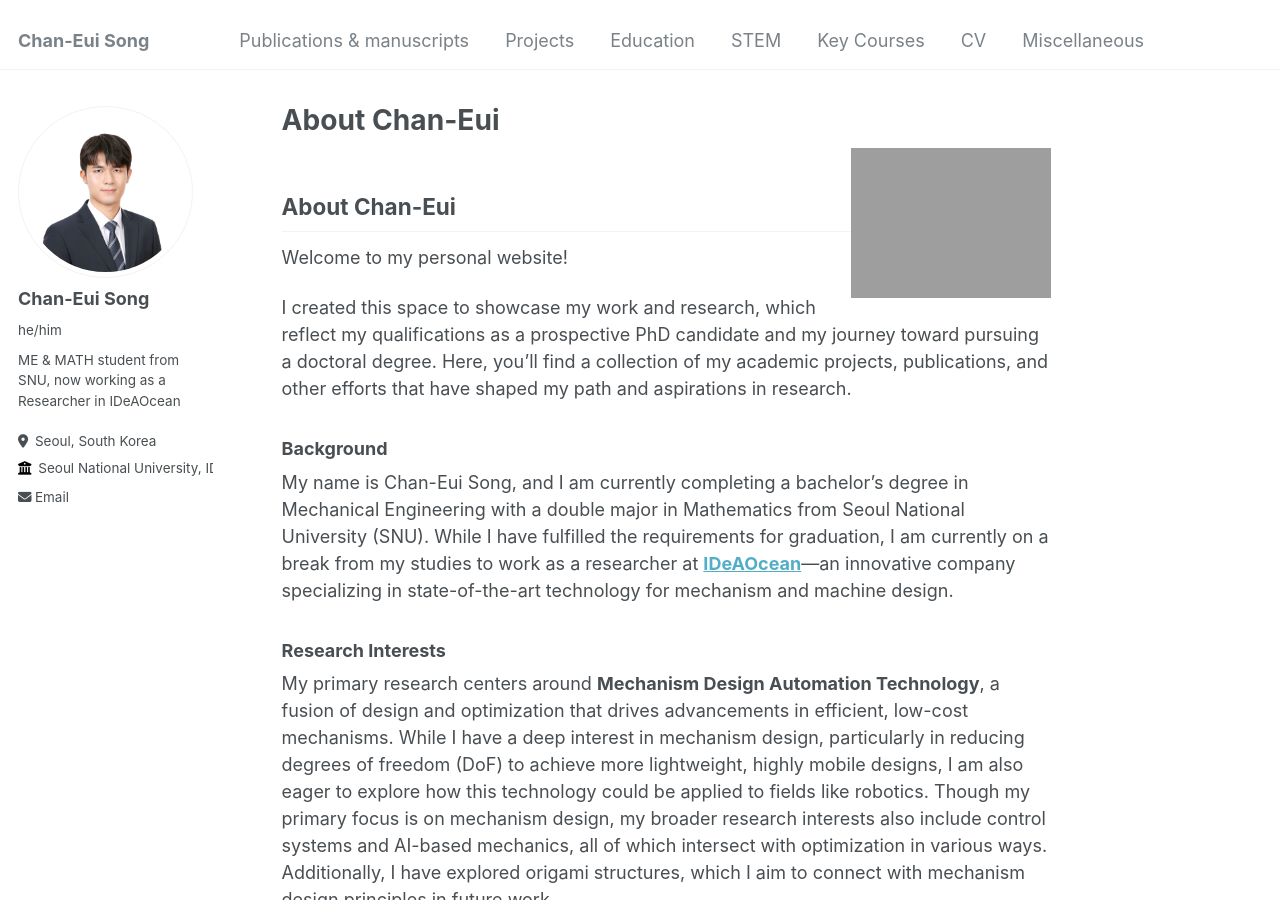
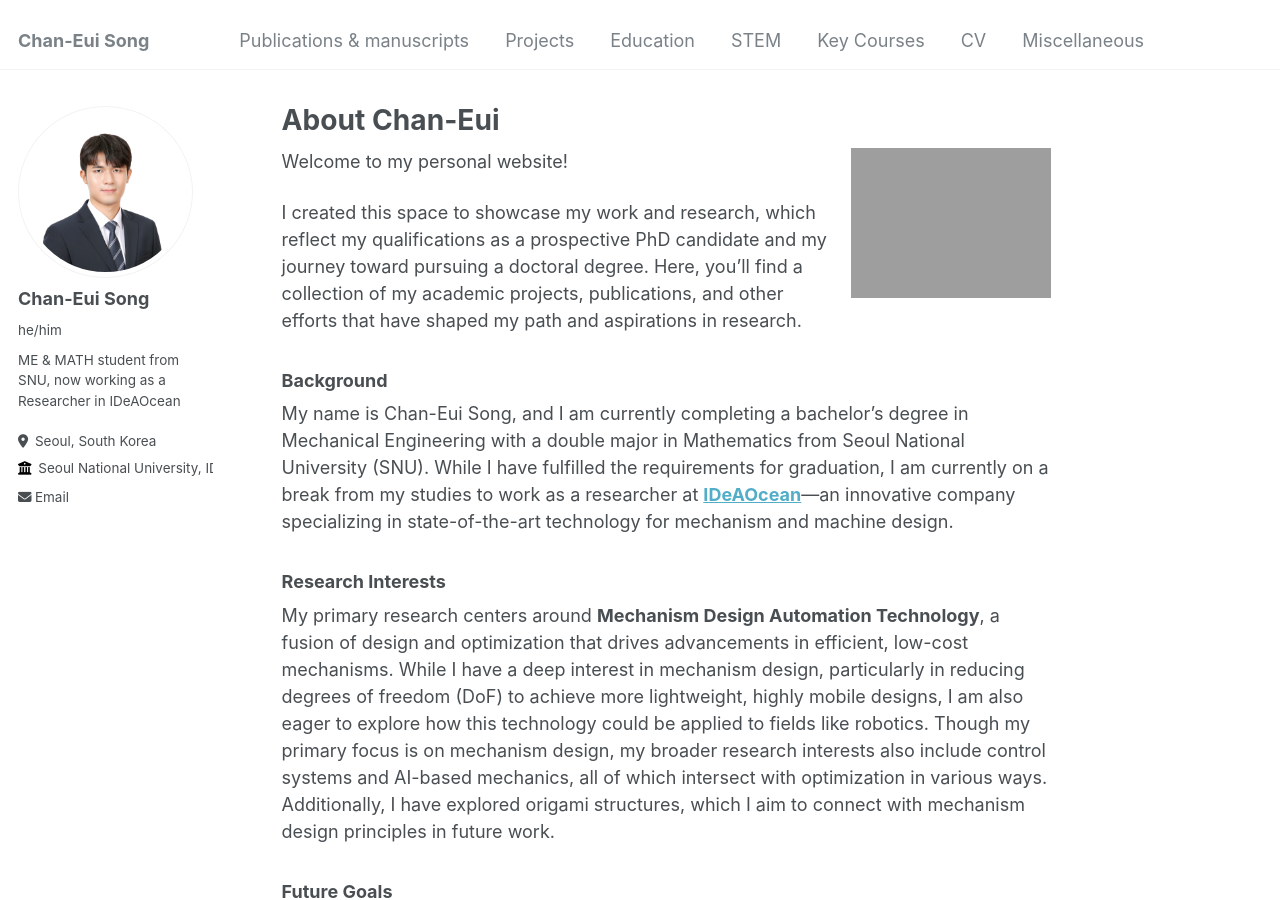
Before and after one commit to cksdml1014/chanisong, a Jekyll site: the page built from _pages/about.md, in a window 1280 px wide and 900 px high. Built offline with Jekyll 4.4.1, drawn with Linux system fonts in a browser that asks for light colours.

Commit message:
Update about.md

```diff
--- a/_pages/about.md
+++ b/_pages/about.md
@@ -10,8 +10,6 @@ redirect_from:
 <div style="float: right; width: 200px; margin: 0 0 10px 10px;">
     <img src="https://cksdml1014.github.io/chanisong/images/profile1.jpg" alt="Hi! I'm Chani!" style="width: 100%;">
 </div>
-
-## About Chan-Eui
 
 Welcome to my personal website!
 
```
